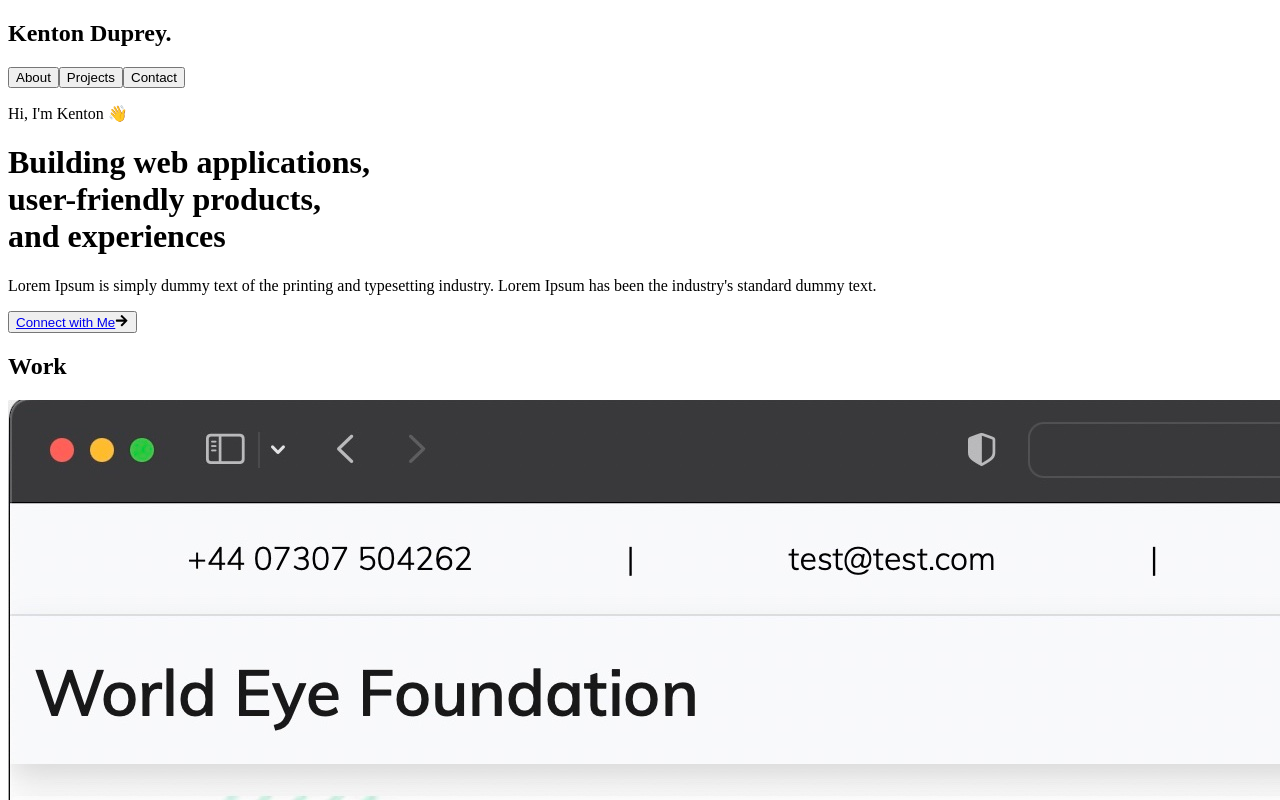
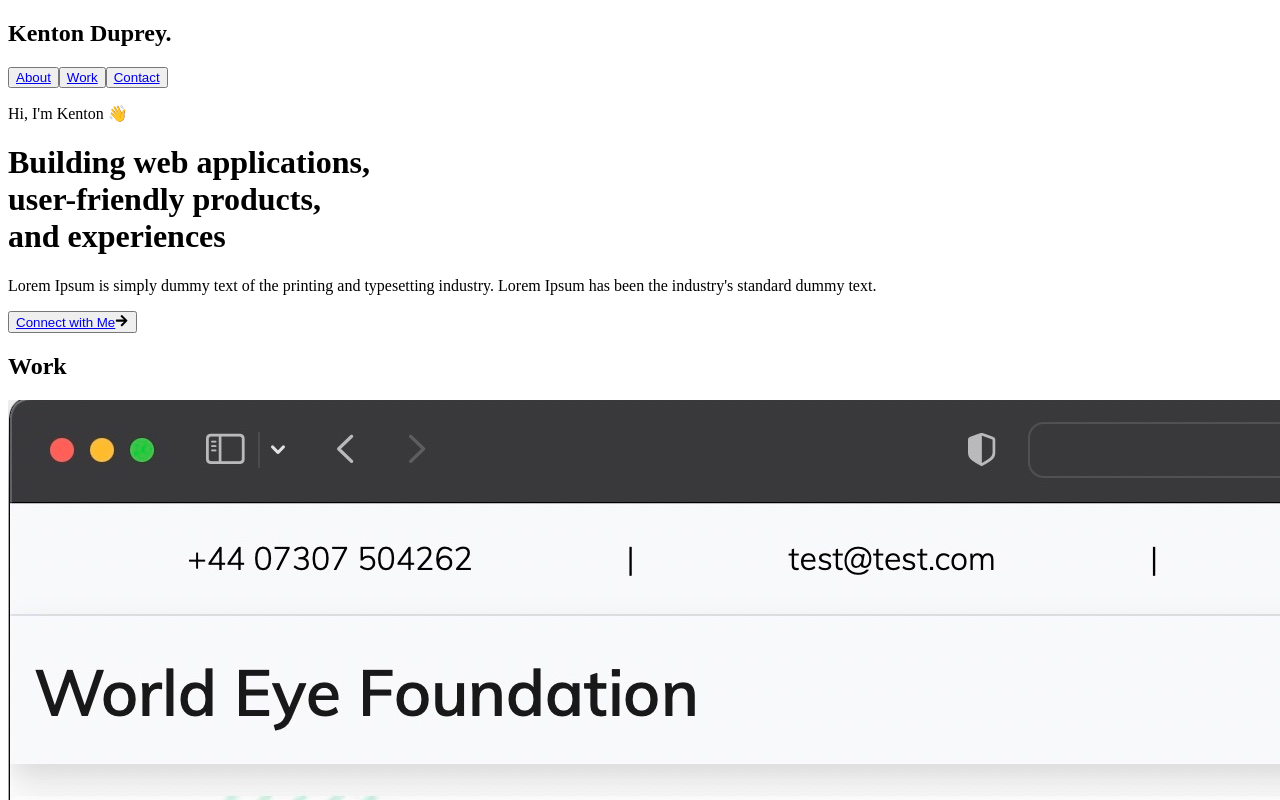
Before and after one commit to kduprey/kentonduprey-site, a Next.js app: page / in a window 1280 px wide. Shown: the top 800 px of the page. Built offline with nearby package versions, Linux system fonts and the light colour scheme.

Commit message:
adding links to navbar buttons

```diff
--- a/pages/components/Navbar.js
+++ b/pages/components/Navbar.js
@@ -7,9 +7,15 @@ const Navbar = (props) => {
 				Kenton Duprey.
 			</h1>
 			<div className="flex justify-evenly">
-				<Button>About</Button>
-				<Button>Projects</Button>
-				<Button>Contact</Button>
+				<Button className="uppercase bg-black text-white hover:bg-gray-700 transition ease-in">
+					<a href="#about">About</a>
+				</Button>
+				<Button className="uppercase bg-black text-white hover:bg-gray-700 transition ease-in">
+					<a href="#work">Work</a>
+				</Button>
+				<Button className="uppercase bg-black text-white hover:bg-gray-700 transition ease-in">
+					<a href="#contact">Contact</a>
+				</Button>
 			</div>
 		</nav>
 	);
```
